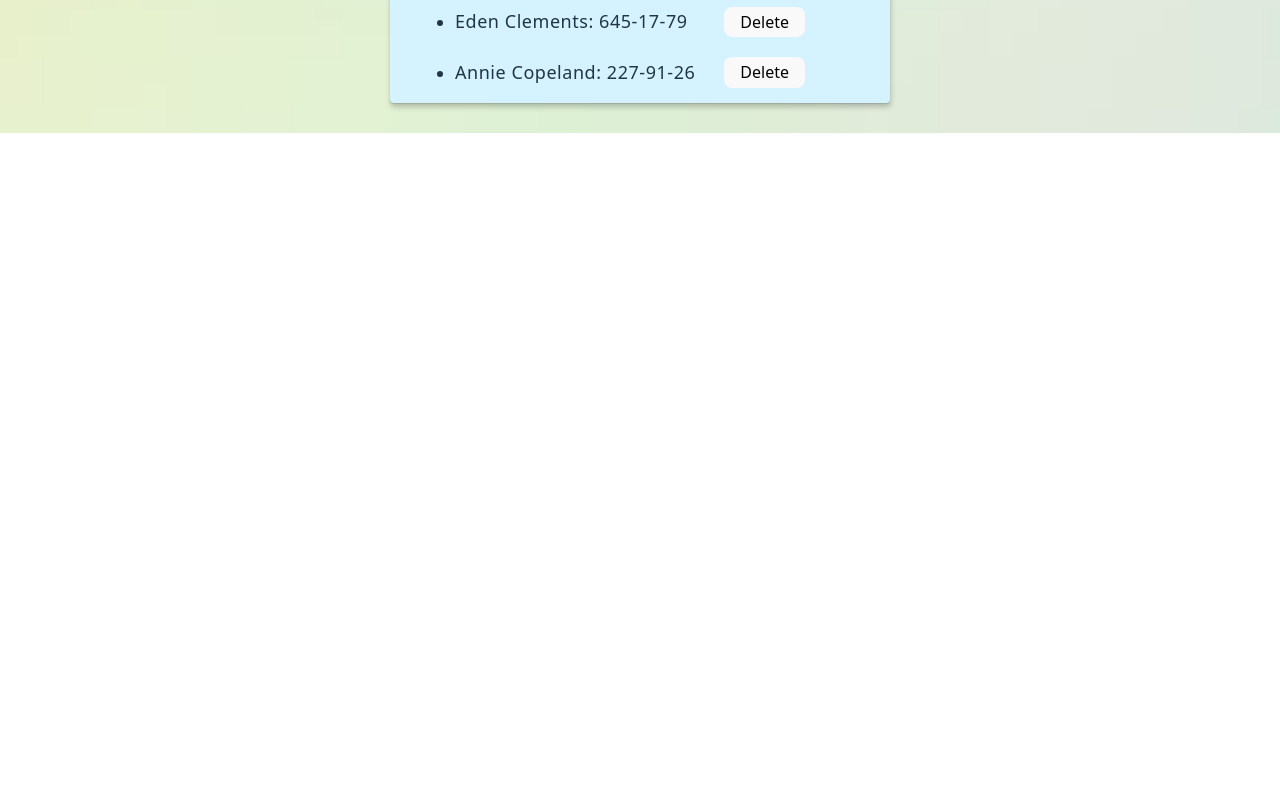
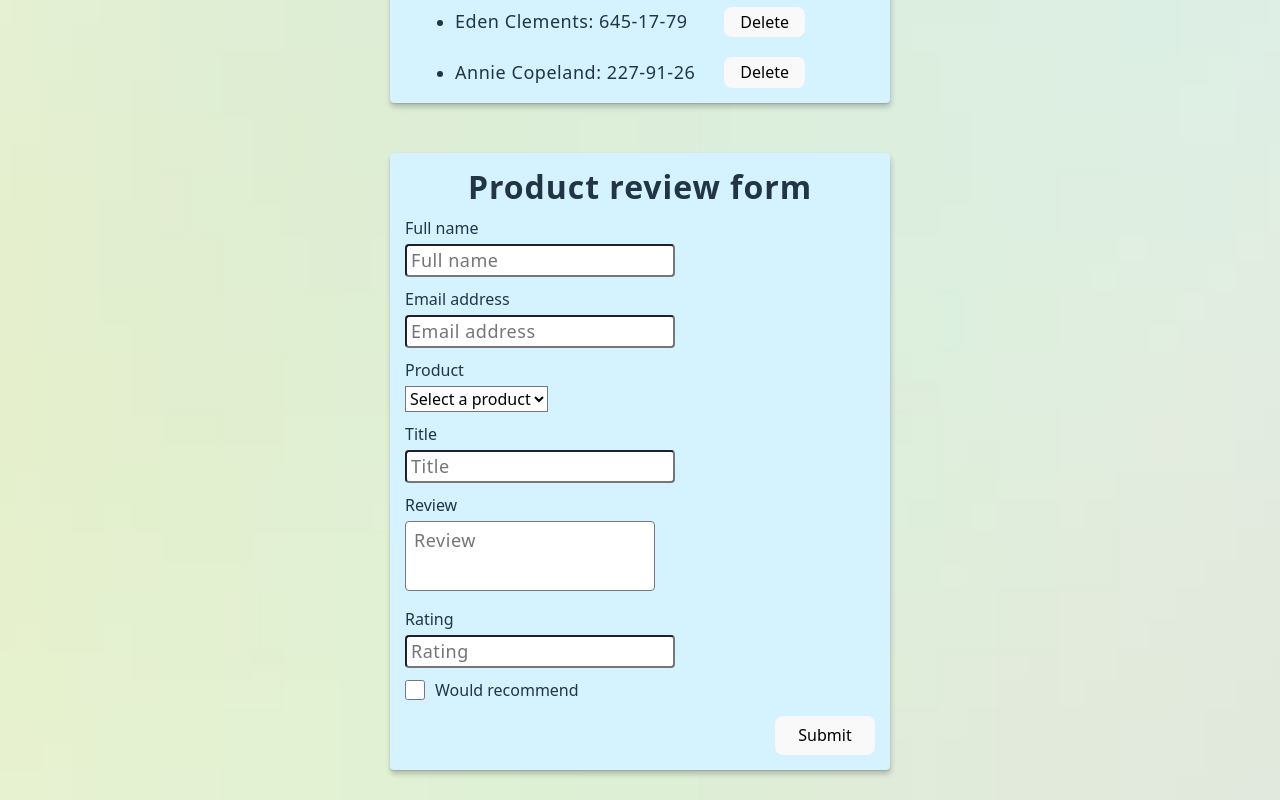
Before and after one commit to DmitryKishkanev/support, a React (Vite) app: page / in a window 1280 px wide. Shown: the part 3230-4030 px from the top of the page. Before the commit the page ends 3363 px from the top, so only its background shows below. Built offline with nearby package versions, Linux system fonts and the light colour scheme.

Commit message:
добавил  Product review form

```diff
--- a/src/components/App/App.jsx
+++ b/src/components/App/App.jsx
@@ -12,6 +12,7 @@
 import UserForm from 'components/UserForm';
 import CafeFeedbackComponent from 'components/CafeFeedback/CafeFeedbackComponent';
 import PhonebookEditor from 'components/Phonebook/PhonebookEditor';
+import ProductReviewForm from 'components/ProductReviewForm';
 import style from 'components/App/App.module.css';
 
 // export default function App() {
@@ -118,6 +119,8 @@
         <CafeFeedbackComponent />
 
         <PhonebookEditor />
+
+        <ProductReviewForm />
       </div>
     );
   }
--- a/src/components/Phonebook/PhonebookList/PhonebookList.styled.js
+++ b/src/components/Phonebook/PhonebookList/PhonebookList.styled.js
@@ -6,6 +6,7 @@
   align-items: center;
   width: 500px;
   padding: 15px;
+  margin-bottom: 50px;
 
   border-radius: 4px;
 
--- a/src/components/ProductReviewForm/ProductReviewForm.jsx
+++ b/src/components/ProductReviewForm/ProductReviewForm.jsx
@@ -0,0 +1,119 @@
+import { Component } from 'react';
+import { Formik, Field, ErrorMessage } from 'formik';
+import * as Yup from 'yup';
+import {
+  ErrorText,
+  DivForm,
+} from 'components/ProductReviewForm/ProductReviewForm.styled';
+
+const FormError = ({ name }) => {
+  return (
+    <ErrorMessage
+      name={name}
+      render={message => <ErrorText>{message}</ErrorText>}
+    />
+  );
+};
+
+const products = ['Sweater', 'Keyboard', 'Sofa', 'Freezer'];
+
+const validationSchema = Yup.object({
+  product: Yup.string().required('Please select a product').oneOf(products),
+  name: Yup.string().required(),
+  email: Yup.string().email().required(),
+  title: Yup.string().required(),
+  review: Yup.string().required(),
+  rating: Yup.number().min(1).max(10).required(),
+  date: Yup.date().default(() => new Date()),
+  wouldRecommend: Yup.boolean().default(false),
+});
+
+const initialValues = {
+  name: '',
+  email: '',
+  title: '',
+  review: '',
+  rating: '',
+  date: new Date(),
+  wouldRecommend: false,
+  product: '',
+};
+
+const ProductReviewForm = () => {
+  const handleSubmit = (values, { resetForm }) => {
+    console.log(values);
+    resetForm();
+  };
+
+  return (
+    <Formik
+      initialValues={initialValues}
+      validationSchema={validationSchema}
+      onSubmit={handleSubmit}
+    >
+      <DivForm autoComplete="off">
+        <h1>Product review form</h1>
+        <div>
+          <label htmlFor="name">Full name</label>
+          <div>
+            <Field name="name" type="text" placeholder="Full name" />
+            <FormError name="name" />
+          </div>
+        </div>
+        <div>
+          <label htmlFor="email">Email address</label>
+          <div>
+            <Field name="email" type="text" placeholder="Email address" />
+            <FormError name="email" />
+          </div>
+        </div>
+        <div>
+          <label htmlFor="product">Product</label>
+          <div>
+            <Field name="product" as="select">
+              <option value="">Select a product</option>
+              {products.map((product, idx) => (
+                <option value={product} key={idx}>
+                  {product}
+                </option>
+              ))}
+            </Field>
+            <FormError name="product" />
+          </div>
+        </div>
+        <div>
+          <label htmlFor="title">Title</label>
+          <div>
+            <Field name="title" type="text" placeholder="Title" />
+            <FormError name="title" />
+          </div>
+        </div>
+        <div>
+          <label htmlFor="review">Review</label>
+          <div>
+            <Field name="review" as="textarea" placeholder="Review" />
+            <FormError name="review" />
+          </div>
+        </div>
+        <div>
+          <label htmlFor="rating">Rating</label>
+          <div>
+            <Field name="rating" type="number" placeholder="Rating" />
+            <FormError name="rating" />
+          </div>
+        </div>
+        <div>
+          <div className="checkbox">
+            <label htmlFor="wouldRecommend">
+              <Field name="wouldRecommend" type="checkbox" />
+              <span>Would recommend</span>
+            </label>
+          </div>
+        </div>
+        <button type="submit">Submit</button>
+      </DivForm>
+    </Formik>
+  );
+};
+
+export default ProductReviewForm;
--- a/src/components/ProductReviewForm/ProductReviewForm.styled.js
+++ b/src/components/ProductReviewForm/ProductReviewForm.styled.js
@@ -0,0 +1,104 @@
+import styled from '@emotion/styled';
+import { Form } from 'formik';
+
+const ErrorText = styled.p`
+  color: red;
+`;
+
+const DivForm = styled(Form)`
+  display: flex;
+  gap: 10px;
+  flex-direction: column;
+  width: 500px;
+  padding: 15px;
+
+  border-radius: 4px;
+
+  background-color: #d4f2ff;
+  box-shadow: 0px 1px 1px rgba(0, 0, 0, 0.12), 0px 4px 4px rgba(0, 0, 0, 0.06),
+    1px 4px 6px rgba(0, 0, 0, 0.16);
+
+  h1 {
+    margin: 0 auto 0 auto;
+
+    font-weight: 700;
+    font-size: 32px;
+    line-height: 1.19;
+    letter-spacing: 0.03em;
+  }
+
+  div {
+    width: 270px;
+  }
+
+  label {
+    display: flex;
+    align-items: center;
+    margin-bottom: 4px;
+  }
+
+  select {
+    background-color: white;
+    color: black;
+  }
+
+  textarea {
+    width: 250px;
+    height: 70px;
+    padding: 8px;
+
+    background-color: white;
+    border-radius: 4px;
+
+    resize: none;
+    outline: none;
+    cursor: pointer;
+
+    font-weight: 400;
+    font-size: 18px;
+    line-height: 1.19;
+    letter-spacing: 0.03em;
+
+    color: black;
+  }
+
+  input {
+    width: 100%;
+    height: 33px;
+    padding: 4px;
+
+    border-radius: 4px;
+
+    background-color: white;
+
+    outline: none;
+    cursor: pointer;
+
+    font-weight: 400;
+    font-size: 18px;
+    line-height: 1.19;
+    letter-spacing: 0.03em;
+    color: black;
+  }
+
+  div .checkbox {
+    display: flex;
+    align-items: center;
+
+    input {
+      width: 20px;
+      height: 20px;
+    }
+
+    span {
+      margin-left: 10px;
+    }
+  }
+
+  button {
+    width: 100px;
+    margin-left: auto;
+  }
+`;
+
+export { ErrorText, DivForm };
--- a/src/components/ProductReviewForm/index.js
+++ b/src/components/ProductReviewForm/index.js
@@ -0,0 +1 @@
+export { default } from 'components/ProductReviewForm/ProductReviewForm';
```
